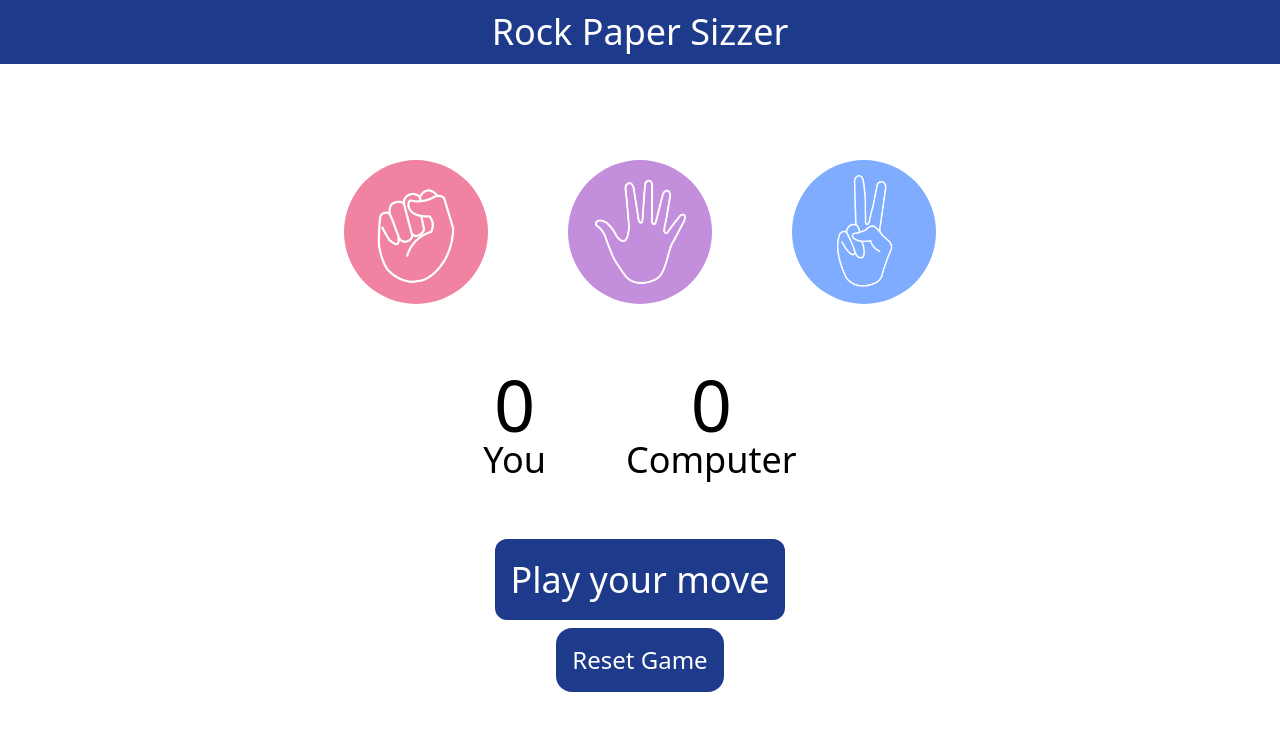
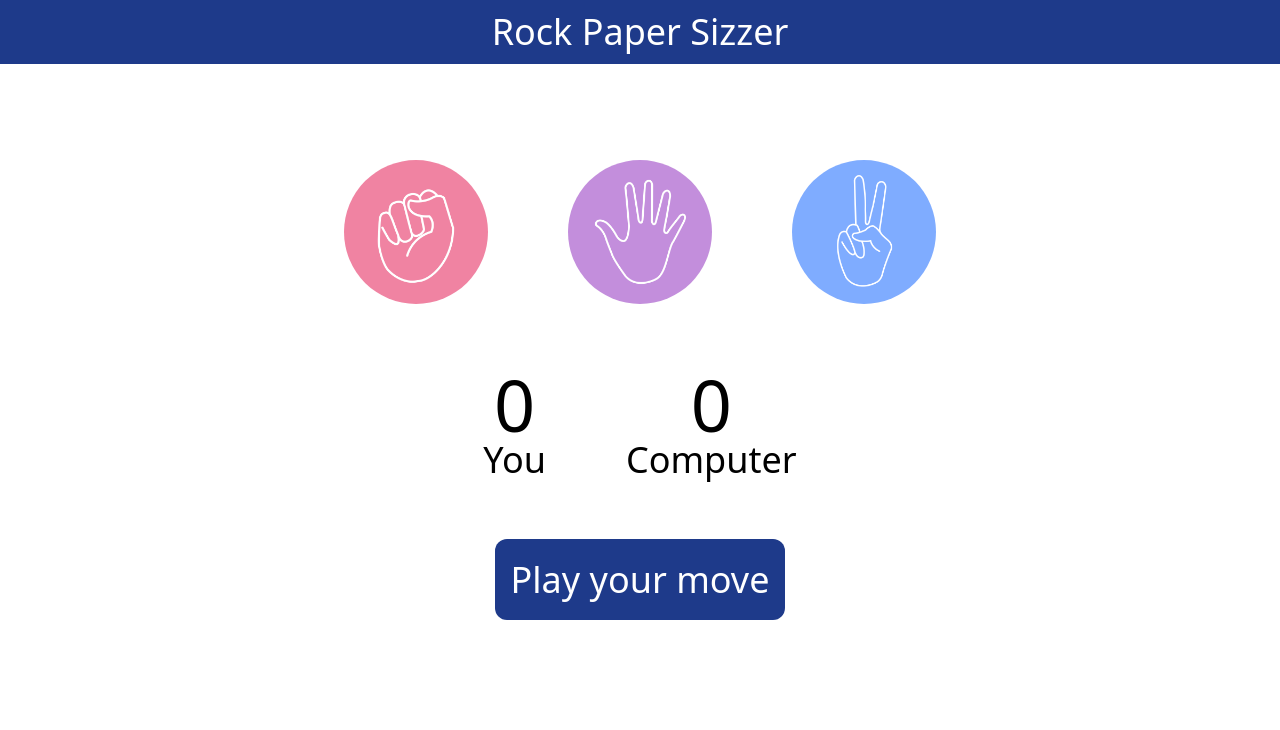
Before and after one commit to ymjadav/Rock-Paper-Sizzer-Game, a plain HTML site: page index.html in a window 1280 px wide. Drawn offline with nearby package versions, Linux system fonts and the light colour scheme.

Commit message:
button-change

```diff
--- a/index.html
+++ b/index.html
@@ -86,7 +86,7 @@
       </div>
       <div>
         <button
-          class="reset-btn bg-blue-900 text-2xl p-4 text-white rounded-2xl mt-7"
+          class="reset-btn bg-blue-900 text-2xl p-4 text-white rounded-2xl mt-7 hidden"
         >
           Reset Game
         </button>
```
